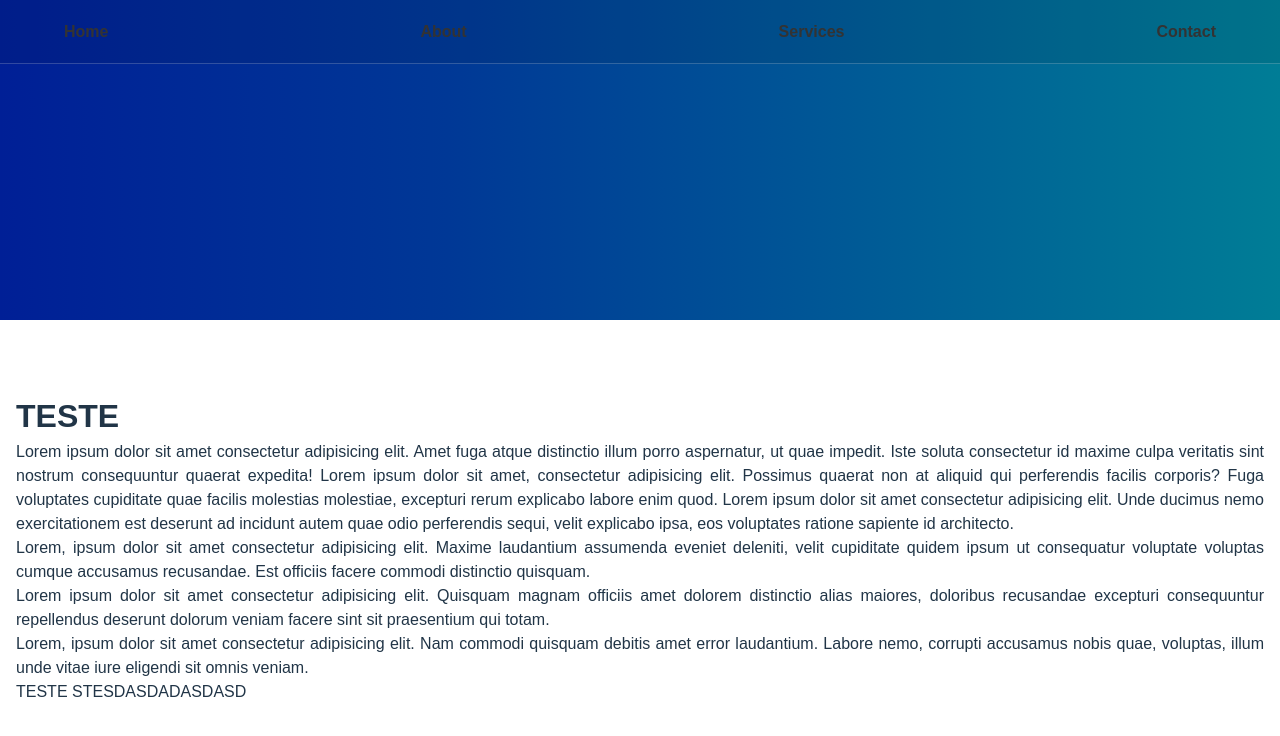
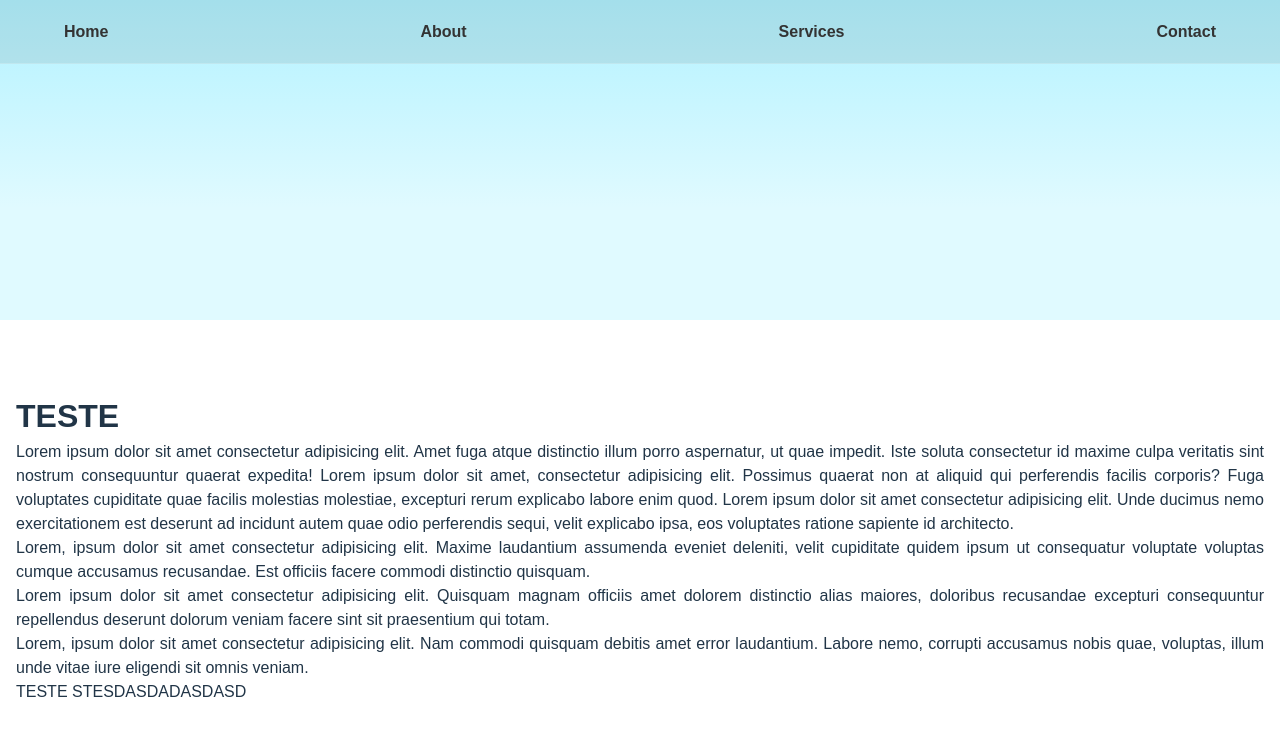
Before and after one commit to GustavoScardovelliSiqueroli/gsss-blog-vue, a Vue app: page / in a window 1280 px wide. Shown: the top 736 px of the page. Built offline with nearby package versions, Linux system fonts and the light colour scheme.

Commit message:
feat: banner

```diff
--- /dev/null
+++ b/src/components/BlogBanner.vue
@@ -0,0 +1,20 @@
+<template>
+  <div class="blog-banner"></div>
+</template>
+<style>
+.blog-banner {
+  position: fixed; /* Para começar no topo e ser independente do conteúdo */
+  top: 0;
+  left: 0;
+  width: 100vw;
+  height: 20rem;
+  background: rgb(224, 250, 255);
+  background: linear-gradient(
+    0deg,
+    rgba(224, 250, 255, 1) 0%,
+    rgba(224, 250, 255, 1) 35%,
+    rgba(178, 242, 255, 1) 100%
+  );
+  z-index: 1; /* Garantir que a navbar fique acima, se necessário */
+}
+</style>
--- a/src/css/style.css
+++ b/src/css/style.css
@@ -10,8 +10,9 @@
   font-weight: 400;
 
   color-scheme: light dark;
-  color: rgba(255, 255, 255, 0.87);
-  background-color: #242424;
+  color: #242424;
+  background-color: #ffffff;
+  /* background-color: #242424; */
 
   font-synthesis: none;
   text-rendering: optimizeLegibility;
--- a/src/views/HomeView.vue
+++ b/src/views/HomeView.vue
@@ -1,7 +1,7 @@
 <template>
   <div>
+    <BlogBanner></BlogBanner>
     <h1>TESTE</h1>
-    <div class="blog-banner"></div>
     <p>
       Lorem ipsum dolor sit amet consectetur adipisicing elit. Amet fuga atque
       distinctio illum porro aspernatur, ut quae impedit. Iste soluta
@@ -32,21 +32,13 @@
     <p>TESTE STESDASDADASDASD</p>
   </div>
 </template>
-<style>
-.blog-banner {
-  position: fixed; /* Para começar no topo e ser independente do conteúdo */
-  top: 0;
-  left: 0;
-  width: 100vw;
-  height: 20rem;
+<script>
+import BlogBanner from "../components/BlogBanner.vue";
 
-  background: rgb(0, 31, 150);
-  background: linear-gradient(
-    90deg,
-    rgba(0, 31, 150, 1) 0%,
-    rgba(0, 56, 150, 1) 35%,
-    rgba(0, 125, 150, 1) 100%
-  );
-  z-index: 1; /* Garantir que a navbar fique acima, se necessário */
-}
-</style>
+export default {
+  components: {
+    BlogBanner,
+  },
+};
+</script>
+<style></style>
```
